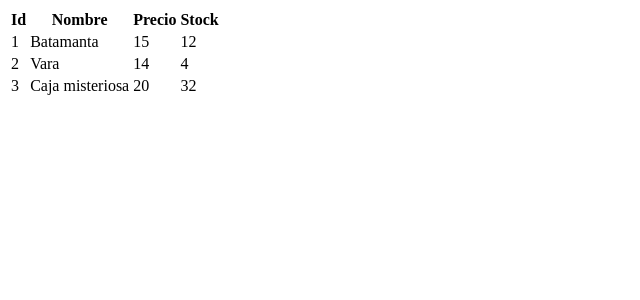
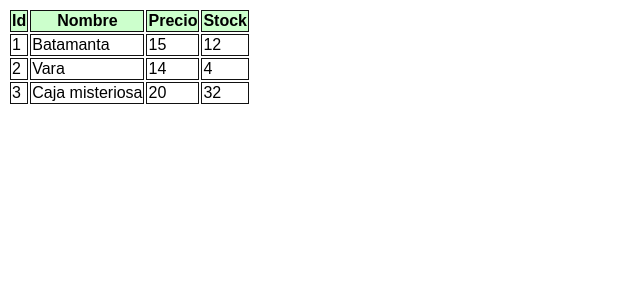
Before and after one commit to saragl728/DWES, a PHP site: the page made by Bloque A/a4_2.php in a window 1280 px wide. Shown: the top 300 px of the page, without its empty margins (0-640 px from the left). Run offline with PHP 8.4, Linux system fonts and the light colour scheme.

Commit message:
Pongo un estilo en 4.2

```diff
--- a/Bloque A/a4_2.php
+++ b/Bloque A/a4_2.php
@@ -11,7 +11,21 @@ $prs = [$pr1, $pr2, $pr3];
 <!DOCTYPE html>
 <html>
 
-<head></head>
+<head>
+    <title>Ejercicio 4.2</title>
+    <style>
+        * {
+            font-family: Arial, Helvetica, sans-serif;
+        }
+        th, td{
+            border: solid 1px #111;
+            border-collapse: collapse;
+        }
+        th {
+            background-color: #cfc;
+        }
+    </style>
+</head>
 
 <body>
     <table>
```
